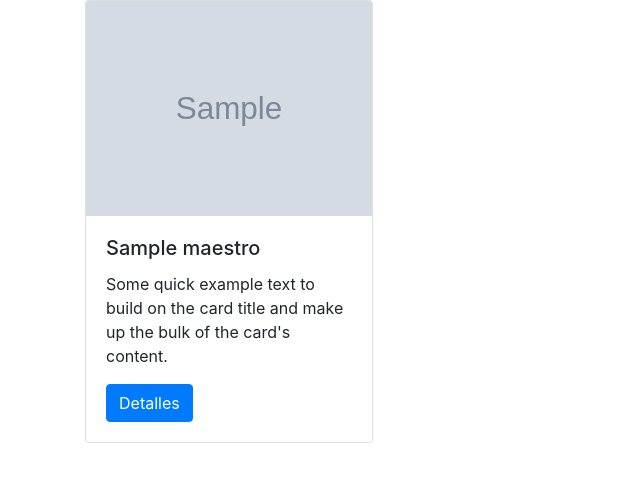
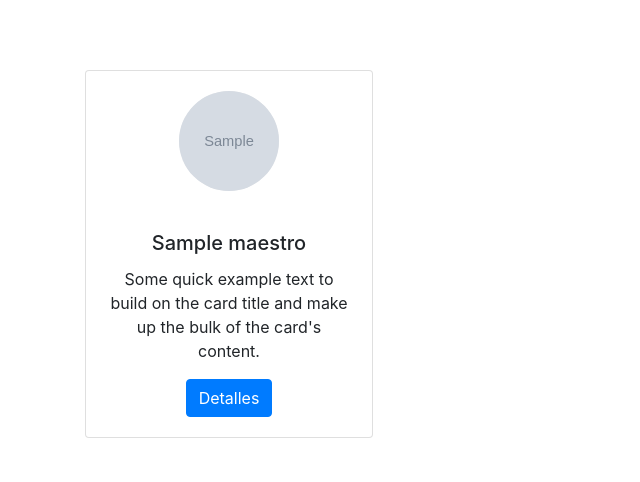
Before and after one commit to LCADFP/Laravel-Pokemon, a Laravel app: page /maestros in a window 1280 px wide. Shown: the part 56-538 px from the top of the page, without its empty margins (0-640 px from the left). Run offline with Laravel 8, Linux system fonts and the light colour scheme; tables that the repository leaves empty hold one stand-in row (values such as "Sample post"); grey boxes marked "Sample" are stand-in pictures.

Commit message:
subiendo imagenes de los maestros pokemon

```diff
--- a/MyProject/resources/views/maestros/indexmaestro.blade.php
+++ b/MyProject/resources/views/maestros/indexmaestro.blade.php
@@ -7,8 +7,8 @@
 <div class="row">
     @foreach($maestros as $maestro)
         <div class="col-sm">
-            <div class="card" style="width: 18rem;">
-            <img src="imagenes/{{$maestro-> foto}}" class="card-img-top" alt="...">
+            <div class="card text-center" style="width: 18rem; margin-top: 70px">
+            <img style="height:100px; width:100px; background-color: #EFEFEF; margin:20px;" src="imagenes/{{$maestro-> foto}}" class="card-img-top rounded-circle mx-auto d-block" alt="...">
                 <div class="card-body">
                     <h5 class="card-title">{{ $maestro-> nombre }}</h5>
                     <p class="card-text">Some quick example text to build on the card title and make up the bulk of the card's content.</p>
```
Also changed, not shown: MyProject/public/imagenes/1550029822ash.png (added), MyProject/public/imagenes/1550029840brock.jpg (added), MyProject/public/imagenes/1550029860Misty.png (added).
